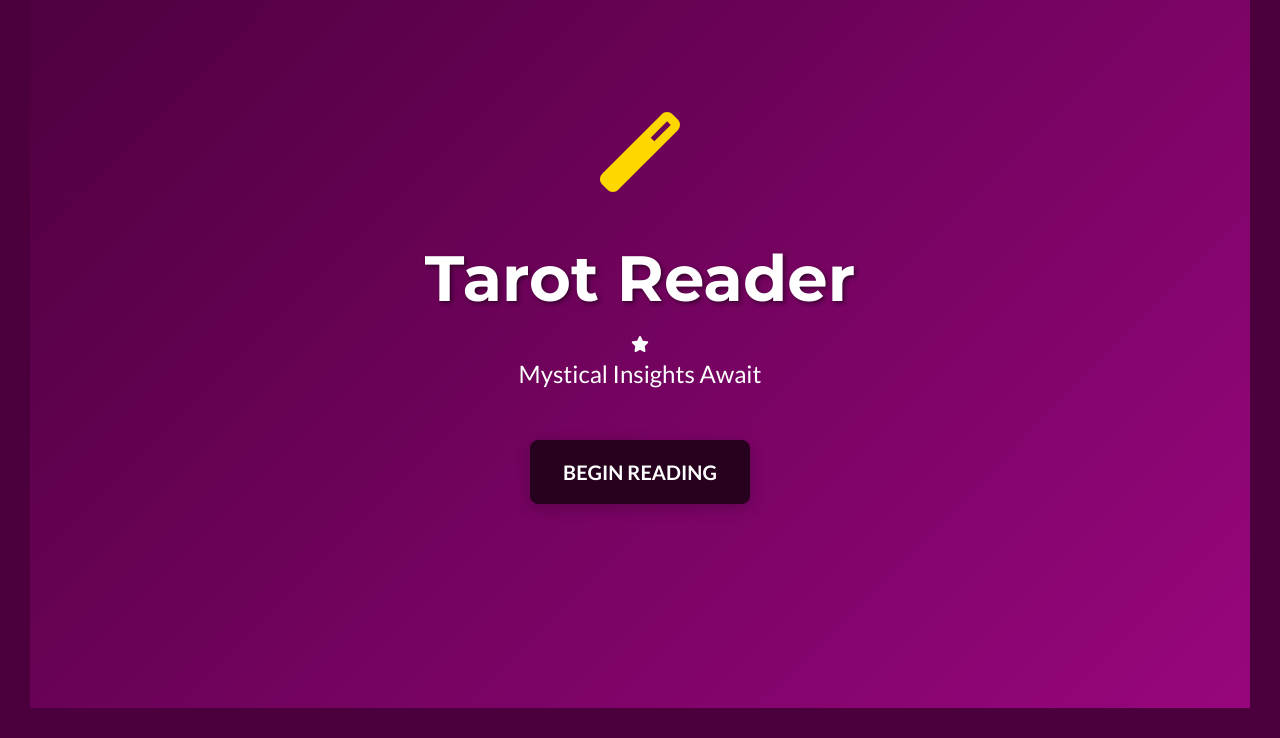
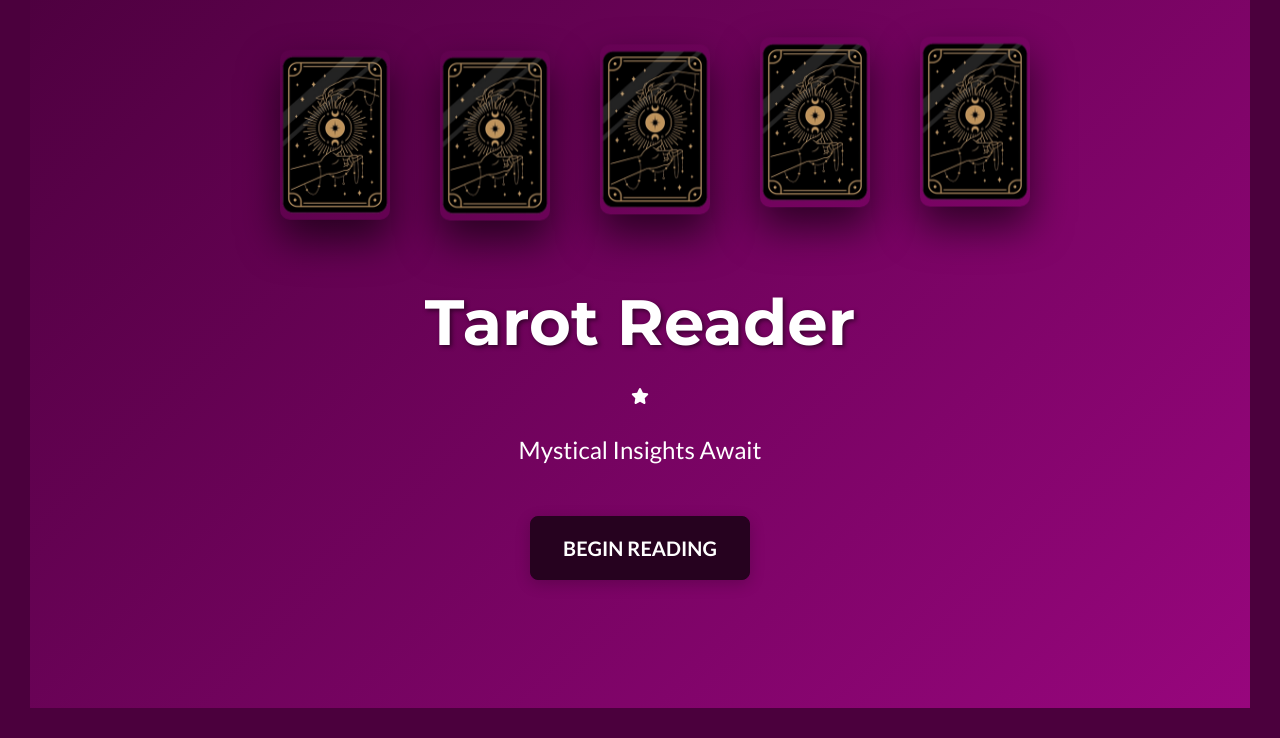
Before and after one commit to PandoraV1/Tarot-Reader, a Flask app: page / in a window 1280 px wide. Shown: the part 62-800 px from the top of the page. Run offline with Flask 3, Linux system fonts and the light colour scheme; some libraries are stand-ins or nearby versions.

Commit message:
home screen visuals enhanced

```diff
--- a/Tarot_Reader/static/styles/style.css
+++ b/Tarot_Reader/static/styles/style.css
@@ -27,7 +27,7 @@ body {
     --tarot-bg: #9A067F;
 }
 
-/* Freelancer Navbar - Fixed Top Purple */
+/* Freelancer Navbar */
 .navbar {
     background-color: var(--tarot-primary) !important;
     padding: 0.5rem 0;
@@ -54,7 +54,7 @@ body {
     border-radius: 0.25rem;
 }
 
-/* Masthead - Full remaining height */
+/* Masthead */
 .masthead {
     height: calc(100vh - 120px);  /* Full height minus navbar + border */
     display: flex;
@@ -69,7 +69,6 @@ body {
     z-index: 1;
 }
 
-/* Content inside masthead gets proper spacing */
 .masthead > .container {
     height: 100%;
     display: flex;
@@ -91,7 +90,7 @@ body {
     margin-bottom: 2rem;
 }
 
-/* Tarot Buttons - Freelancer Style */
+/* Tarot Buttons */
 .btn-tarot {
     background-color: var(--tarot-secondary);
     border-color: var(--tarot-secondary);
@@ -113,7 +112,6 @@ body {
     box-shadow: 0 6px 20px rgba(0,0,0,0.3);
 }
 
-/* Responsive fixes */
 @media (max-width: 768px) {
     .header-center {
         flex-direction: column !important;
@@ -125,3 +123,21 @@ body {
         border-width: 15px !important;
     }
 }
+
+/* Floating tarot card backs on home page */
+.floating-cards {
+    position: relative;
+    width: 100%;
+    max-width: 600px;
+    height: 240px;
+    margin: 0 auto;
+}
+
+.floating-card {
+    position: absolute;
+    width: 110px;
+    height: 170px;
+    object-fit: cover;
+    border-radius: 10px;
+    box-shadow: 0 15px 35px
+}
--- a/Tarot_Reader/templates/home.html
+++ b/Tarot_Reader/templates/home.html
@@ -4,7 +4,7 @@
     <meta charset="UTF-8">
     <meta name="viewport" content="width=device-width, initial-scale=1">
     <title>Tarot Reader</title>
-    <!-- Font Awesome -->
+    <!-- Font -->
     <script src="https://use.fontawesome.com/releases/v6.3.0/js/all.js" crossorigin="anonymous"></script>
     <!-- Google Fonts -->
     <link href="https://fonts.googleapis.com/css?family=Montserrat:400,700|Lato:400,700,400italic,700italic" rel="stylesheet">
@@ -12,9 +12,59 @@
     <link href="https://cdn.jsdelivr.net/npm/bootstrap@5.3.3/dist/css/bootstrap.min.css" rel="stylesheet">
     <!-- Your Styles -->
     <link href="{{ url_for('static', filename='styles/style.css') }}" rel="stylesheet">
+    <style>
+        /* Floating card backs */
+        .floating-cards {
+            position: relative;
+            width: 100%;
+            max-width: 800px;
+            height: 200px;
+            margin: 0 auto 3rem auto;
+        }
+
+        .floating-card {
+            position: absolute;
+            top: 15px;
+            width: 110px;
+            height: 170px;
+            object-fit: cover;
+            box-shadow: 0 20px 40px rgba(0,0,0,0.6);
+            animation: floatCard 6s ease-in-out infinite;
+            transition: all 0.3s ease;
+        }
+
+        .card-pos-1 { left: 5%; animation-delay: 0s; }
+        .card-pos-2 { left: 25%; animation-delay: 1s; }
+        .card-pos-3 { left: 45%; animation-delay: 2s; }
+        .card-pos-4 { left: 65%; animation-delay: 3s; }
+        .card-pos-5 { left: 85%; animation-delay: 4s; }
+
+        .floating-card:hover {
+            transform: translateY(-25px) scale(1.05);
+            box-shadow: 0 30px 60px rgba(0,0,0,0.8);
+            z-index: 20;
+        }
+
+        @keyframes floatCard {
+            0%, 100% { transform: translateY(0px); }
+            50% { transform: translateY(-15px); }
+        }
+
+        @media (max-width: 768px) {
+            .floating-card {
+                width: 85px;
+                height: 130px;
+            }
+            .card-pos-1 { left: 2%; }
+            .card-pos-2 { left: 20%; }
+            .card-pos-3 { left: 38%; }
+            .card-pos-4 { left: 56%; }
+            .card-pos-5 { left: 74%; }
+        }
+    </style>
 </head>
 <body id="page-top">
-    <!-- Navigation (Freelancer Style) -->
+    <!-- Navigation -->
     <nav class="navbar navbar-expand-lg navbar-dark fixed-top" id="mainNav">
         <div class="container">
             <a class="navbar-brand" href="{{ url_for('home') }}">Tarot Reader</a>
@@ -43,18 +93,28 @@
         </div>
     </nav>
 
-    <!-- Masthead/Hero -->
+    <!-- Masthead -->
     <header class="masthead text-white text-center">
         <div class="container d-flex align-items-center flex-column">
-            <i class="fas fa-magic fa-5x mb-5" style="color: #FFD700;"></i>
-            <h1 class="masthead-heading">Tarot Reader</h1>
-            <div class="divider-custom divider-light">
+
+            <!-- floating Card Backs -->
+            <div class="floating-cards">
+                <img src="{{ url_for('static', filename='images/card_back.jpg') }}" alt="Card back" class="floating-card card-pos-1">
+                <img src="{{ url_for('static', filename='images/card_back.jpg') }}" alt="Card back" class="floating-card card-pos-2">
+                <img src="{{ url_for('static', filename='images/card_back.jpg') }}" alt="Card back" class="floating-card card-pos-3">
+                <img src="{{ url_for('static', filename='images/card_back.jpg') }}" alt="Card back" class="floating-card card-pos-4">
+                <img src="{{ url_for('static', filename='images/card_back.jpg') }}" alt="Card back" class="floating-card card-pos-5">
+            </div>
+
+            <h1 class="masthead-heading mb-4">Tarot Reader</h1>
+            <div class="divider-custom divider-light mb-4">
                 <div class="divider-custom-line"></div>
                 <div class="divider-custom-icon"><i class="fas fa-star"></i></div>
                 <div class="divider-custom-line"></div>
             </div>
-            <p class="masthead-subheading font-weight-light mb-0">Mystical Insights Await</p>
-            <form action="{{ url_for('cards') }}" method="get" class="mt-5">
+            <p class="masthead-subheading font-weight-light mb-5">Mystical Insights Await</p>
+
+            <form action="{{ url_for('cards') }}" method="get">
                 <button type="submit" class="btn btn-xl btn-tarot">Begin Reading</button>
             </form>
         </div>
```
Also changed, not shown: Tarot_Reader/static/images/card_back.jpg (added).
